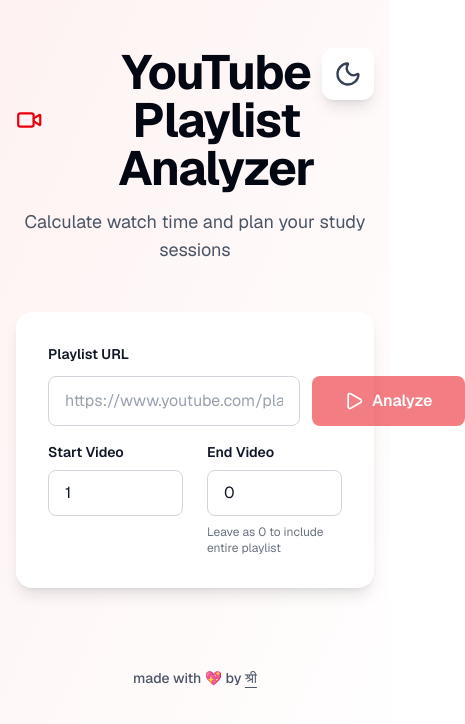
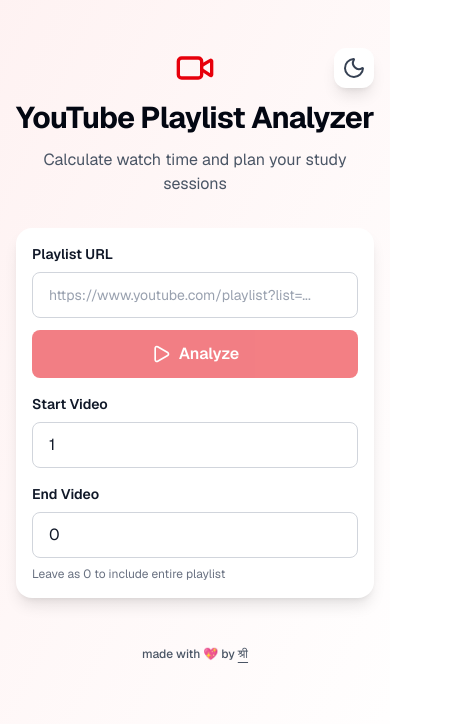
Before and after one commit to Shrees1ngh/youtube-playlist-analyzer, a Next.js app: page / in a window 390 px wide. Shown: the top 724 px of the page, 465 px wide, since content can reach past the window. Built offline with nearby package versions, Linux system fonts and the light colour scheme.

Commit message:
Make UI fully responsive for mobile, tablet, and desktop

```diff
--- a/src/app/page.js
+++ b/src/app/page.js
@@ -190,21 +190,21 @@
 
       <div className="max-w-4xl mx-auto relative z-10">
         {/* Header */}
-        <div className="text-center mb-12 relative">
-          <div className="flex items-center justify-center gap-4 mb-4">
-            <Video className={`w-12 h-12 ${isDark ? 'text-red-400' : 'text-red-600'}`} />
-            <h1 className={`text-5xl font-bold tracking-tight ${isDark ? 'text-white' : 'text-gray-950'}`}>
+        <div className="text-center mb-8 sm:mb-12 relative">
+          <div className="flex flex-col sm:flex-row items-center justify-center gap-3 sm:gap-4 mb-3 sm:mb-4">
+            <Video className={`w-10 h-10 sm:w-12 sm:h-12 ${isDark ? 'text-red-400' : 'text-red-600'}`} />
+            <h1 className={`text-3xl sm:text-4xl lg:text-5xl font-bold tracking-tight ${isDark ? 'text-white' : 'text-gray-950'}`}>
               YouTube Playlist Analyzer
             </h1>
           </div>
-          <p className={`text-lg ${isDark ? 'text-gray-400' : 'text-gray-600'}`}>
+          <p className={`text-base sm:text-lg px-4 ${isDark ? 'text-gray-400' : 'text-gray-600'}`}>
             Calculate watch time and plan your study sessions
           </p>
 
           {/* Theme Toggle */}
           <button
             onClick={toggleTheme}
-            className={`absolute right-0 top-0 p-3 rounded-xl transition-all duration-300 group ${
+            className={`absolute right-0 top-0 p-2 sm:p-3 rounded-xl transition-all duration-300 group ${
               isDark
                 ? 'bg-gray-800 hover:bg-gray-700 text-yellow-400'
                 : 'bg-white hover:bg-black text-gray-700 hover:text-white shadow-lg group-hover:shadow-xl'
@@ -213,7 +213,7 @@
           >
             {isDark ? (
               <>
-                <Sun className={`w-7 h-7 transition-all duration-500 ${
+                <Sun className={`w-6 h-6 sm:w-7 sm:h-7 transition-all duration-500 ${
                   isAnimating ? 'animate-sun-rise rotate-180' : ''
                 } group-hover:rotate-180 group-hover:animate-sun-rise`} />
                 <div className={`absolute inset-0 ${
@@ -222,7 +222,7 @@
               </>
             ) : (
               <>
-                <Moon className={`w-7 h-7 transition-all duration-500 ${
+                <Moon className={`w-6 h-6 sm:w-7 sm:h-7 transition-all duration-500 ${
                   isAnimating ? 'animate-moon-rise' : ''
                 } group-hover:animate-moon-rise`} />
               </>
@@ -231,21 +231,21 @@
         </div>
 
         {/* Input Section */}
-        <div className={`rounded-2xl shadow-lg p-8 mb-8 ${
+        <div className={`rounded-2xl shadow-lg p-4 sm:p-6 lg:p-8 mb-6 sm:mb-8 ${
           isDark ? 'bg-gray-800' : 'bg-white'
         }`}>
-          <label className={`block text-sm font-semibold mb-3 ${
+          <label className={`block text-sm font-semibold mb-2 sm:mb-3 ${
             isDark ? 'text-gray-100' : 'text-gray-900'
           }`}>
             Playlist URL
           </label>
-          <div className="flex gap-3 mb-4">
+          <div className="flex flex-col sm:flex-row gap-3 mb-4">
             <input
               type="text"
               value={url}
               onChange={(e) => setUrl(e.target.value)}
               placeholder="https://www.youtube.com/playlist?list=..."
-              className={`flex-1 px-4 py-3 rounded-lg border focus:ring-2 focus:ring-red-500 focus:border-transparent outline-none transition-all ${
+              className={`w-full sm:flex-1 px-4 py-3 rounded-lg border focus:ring-2 focus:ring-red-500 focus:border-transparent outline-none transition-all text-sm sm:text-base ${
                 isDark
                   ? 'bg-gray-700 border-gray-600 text-white placeholder-gray-400'
                   : 'bg-white border-gray-300 text-gray-900 placeholder-gray-400'
@@ -255,7 +255,7 @@
             <button
               onClick={analyze}
               disabled={loading || !url}
-              className={`px-8 py-3 rounded-lg font-semibold text-white transition-all disabled:opacity-50 disabled:cursor-not-allowed flex items-center gap-2 ${
+              className={`w-full sm:w-auto px-6 sm:px-8 py-3 rounded-lg font-semibold text-white transition-all disabled:opacity-50 disabled:cursor-not-allowed flex items-center justify-center gap-2 ${
                 loading ? 'bg-gray-400' : 'bg-red-600 hover:bg-red-700 active:scale-95'
               }`}
             >
@@ -274,7 +274,7 @@
           </div>
 
           {/* Range Inputs */}
-          <div className="grid grid-cols-2 gap-6">
+          <div className="grid grid-cols-1 sm:grid-cols-2 gap-4 sm:gap-6">
             <div>
               <label className={`block text-sm font-semibold mb-2 ${
                 isDark ? 'text-gray-100' : 'text-gray-900'
@@ -335,17 +335,17 @@
         {loading && <SkeletonLoader isDark={isDark} />}
 
         {data && !loading && (
-          <div className={`rounded-2xl shadow-lg p-8 mb-8 animate-fade-in ${
+          <div className={`rounded-2xl shadow-lg p-4 sm:p-6 lg:p-8 mb-6 sm:mb-8 animate-fade-in ${
             isDark ? 'bg-gray-800' : 'bg-white'
           }`}>
             <div className="space-y-6">
             <div>
-                <h3 className={`text-lg font-bold mb-4 ${
+                <h3 className={`text-base sm:text-lg font-bold mb-3 sm:mb-4 ${
                   isDark ? 'text-white' : 'text-gray-900'
                 }`}>
                   Playlist Details
                 </h3>
-                <p className={`text-2xl font-bold mb-2 ${
+                <p className={`text-xl sm:text-2xl font-bold mb-2 break-words ${
                   isDark ? 'text-white' : 'text-gray-900'
                 }`}>
                   {data.playlistTitle}
@@ -358,10 +358,10 @@
               </div>
 
               {/* Stats Grid */}
-              <div className="grid grid-cols-1 sm:grid-cols-3 gap-4 mt-8 pt-8 border-t" style={{
+              <div className="grid grid-cols-1 sm:grid-cols-3 gap-3 sm:gap-4 mt-6 sm:mt-8 pt-6 sm:pt-8 border-t" style={{
                 borderColor: isDark ? '#404854' : '#e5e7eb'
               }}>
-                <div className={`p-5 rounded-xl transition-all ${
+                <div className={`p-4 sm:p-5 rounded-xl transition-all ${
                   isDark ? 'bg-gray-700/40' : 'bg-linear-to-br from-red-50 to-orange-50'
                 }`}>
                   <div className={`text-xs font-semibold mb-2 opacity-60 ${
@@ -369,13 +369,13 @@
                   }`}>
                     Total Videos
                   </div>
-                  <div className={`text-3xl font-bold ${
+                  <div className={`text-2xl sm:text-3xl font-bold ${
                     isDark ? 'text-red-400' : 'text-red-600'
                   }`}>
                     <AnimatedNumber value={data.totalVideos} />
                   </div>
                 </div>
-                <div className={`p-5 rounded-xl transition-all ${
+                <div className={`p-4 sm:p-5 rounded-xl transition-all ${
                   isDark ? 'bg-gray-700/40' : 'bg-linear-to-br from-red-50 to-orange-50'
                 }`}>
                   <div className={`text-xs font-semibold mb-2 opacity-60 ${
@@ -383,7 +383,7 @@
                   }`}>
                     Range
                   </div>
-                  <div className={`text-lg font-bold mb-1 ${
+                  <div className={`text-base sm:text-lg font-bold mb-1 ${
                     isDark ? 'text-white' : 'text-gray-900'
                   }`}>
                     {data.range}
@@ -394,7 +394,7 @@
                     {data.rangeVideos} videos
                   </div>
                 </div>
-                <div className={`p-5 rounded-xl transition-all ${
+                <div className={`p-4 sm:p-5 rounded-xl transition-all ${
                   isDark ? 'bg-gray-700/40' : 'bg-linear-to-br from-red-50 to-orange-50'
                 }`}>
                   <div className={`text-xs font-semibold mb-2 opacity-60 ${
@@ -402,7 +402,7 @@
                   }`}>
                     Average Duration
                   </div>
-                  <div className={`text-lg font-bold ${
+                  <div className={`text-base sm:text-lg font-bold ${
                     isDark ? 'text-white' : 'text-gray-900'
                   }`}>
                     {formatTime(data.averageVideo)}
@@ -411,21 +411,21 @@
               </div>
             </div>
 
-            <div className="space-y-4 mt-8">
-              <h3 className={`text-lg font-bold flex items-center gap-3 ${
+            <div className="space-y-3 sm:space-y-4 mt-6 sm:mt-8">
+              <h3 className={`text-base sm:text-lg font-bold flex items-center gap-2 sm:gap-3 ${
                 isDark ? 'text-white' : 'text-gray-900'
               }`}>
                 <Clock className={`w-5 h-5 ${isDark ? 'text-red-400' : 'text-red-600'}`} />
                 Total Watch Time
               </h3>
-              <div className="grid grid-cols-2 sm:grid-cols-4 gap-4">
+              <div className="grid grid-cols-2 lg:grid-cols-4 gap-3 sm:gap-4">
                 {Object.entries(data.total).map(([speed, duration]) => {
                   const formatted = formatTime(duration);
                   const isObject = typeof formatted === 'object';
                   return (
                     <div
                       key={speed}
-                      className={`p-4 rounded-xl border transition-all duration-200 hover:scale-105 hover:shadow-md cursor-pointer ${
+                      className={`p-3 sm:p-4 rounded-xl border transition-all duration-200 hover:scale-105 hover:shadow-md cursor-pointer ${
                         isDark
                           ? 'bg-gray-700/40 border-gray-600'
                           : 'bg-linear-to-br from-red-50 to-orange-50 border-red-200'
@@ -443,14 +443,14 @@
                           }`}>
                             {formatted.approx}
                           </div>
-                          <div className={`text-base font-bold ${
+                          <div className={`text-sm sm:text-base font-bold break-words ${
                             isDark ? 'text-white' : 'text-red-700'
                           }`}>
                             {formatted.full}
                           </div>
                         </div>
                       ) : (
-                        <div className={`text-base font-bold ${
+                        <div className={`text-sm sm:text-base font-bold break-words ${
                           isDark ? 'text-white' : 'text-red-700'
                         }`}>
                           {formatted}
@@ -463,10 +463,10 @@
             </div>
 
             {/* Study Planner Toggle */}
-            <div className="flex justify-center mt-8">
+            <div className="flex justify-center mt-6 sm:mt-8">
               <button
                 onClick={() => setShowExamPlanner(!showExamPlanner)}
-                className={`px-8 py-3 rounded-lg font-semibold text-white transition-all flex items-center gap-2 shadow-md hover:shadow-lg active:scale-95 ${
+                className={`w-full sm:w-auto px-6 sm:px-8 py-3 rounded-lg font-semibold text-white transition-all flex items-center justify-center gap-2 shadow-md hover:shadow-lg active:scale-95 ${
                   isDark ? 'bg-red-600 hover:bg-red-700' : 'bg-red-600 hover:bg-red-700'
                 }`}
               >
@@ -477,10 +477,10 @@
 
             {/* Study Planner Section */}
             {showExamPlanner && (
-              <div className={`rounded-2xl shadow-lg p-8 mt-8 animate-fade-in ${
+              <div className={`rounded-2xl shadow-lg p-4 sm:p-6 lg:p-8 mt-6 sm:mt-8 animate-fade-in ${
                 isDark ? 'bg-gray-800' : 'bg-white'
               }`}>
-                <h4 className={`text-xl font-bold mb-8 ${
+                <h4 className={`text-lg sm:text-xl font-bold mb-6 sm:mb-8 ${
                   isDark ? 'text-white' : 'text-gray-900'
                 }`}>
                   📅 Study Schedule
@@ -530,7 +530,7 @@
                     }`}>
                       Study Speed
                     </label>
-                    <div className="grid grid-cols-4 gap-2">
+                    <div className="grid grid-cols-2 sm:grid-cols-4 gap-2">
                       {["1x", "1.25x", "1.5x", "2x"].map((speed) => (
                         <button
                           key={speed}
@@ -551,8 +551,8 @@
                 </div>
 
                 {plan && (
-                  <div className="space-y-6">
-                    <div className={`p-6 rounded-xl grid grid-cols-3 gap-4 ${
+                  <div className="space-y-4 sm:space-y-6">
+                    <div className={`p-4 sm:p-6 rounded-xl grid grid-cols-1 sm:grid-cols-3 gap-4 ${
                       isDark ? 'bg-gray-700/40' : 'bg-linear-to-br from-red-50 to-orange-50'
                     }`}>
                       <div className="text-center">
@@ -561,7 +561,7 @@
                         }`}>
                           Study Days
                         </div>
-                        <div className={`text-3xl font-bold ${
+                        <div className={`text-2xl sm:text-3xl font-bold ${
                           isDark ? 'text-red-400' : 'text-red-600'
                         }`}>
                           {plan.studyDays}
@@ -573,7 +573,7 @@
                         }`}>
                           Total Hours
                         </div>
-                        <div className={`text-sm font-bold ${
+                        <div className={`text-xs sm:text-sm font-bold break-words ${
                           isDark ? 'text-white' : 'text-gray-900'
                         }`}>
                           {plan.needed}
@@ -585,7 +585,7 @@
                         }`}>
                           Per Day
                         </div>
-                        <div className={`text-xl font-bold ${
+                        <div className={`text-lg sm:text-xl font-bold ${
                           isDark ? 'text-red-400' : 'text-red-600'
                         }`}>
                           {plan.perDay}
@@ -637,7 +637,7 @@
       </div>
 
       {/* Footer */}
-      <div className={`mt-20 text-center text-sm transition-colors duration-300 ${
+      <div className={`mt-12 sm:mt-20 text-center text-xs sm:text-sm px-4 transition-colors duration-300 ${
         isDark ? 'text-gray-500 hover:text-gray-400' : 'text-gray-600 hover:text-gray-900'
       }`}>
         <p className="font-medium">
```
